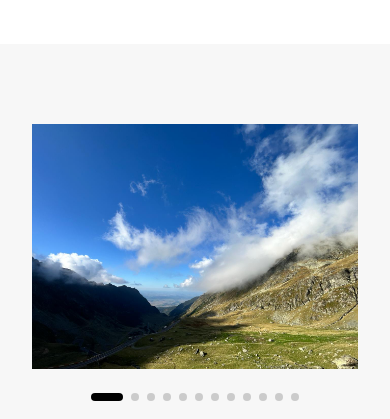
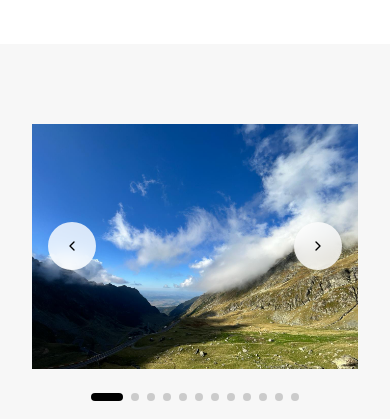
Before and after one commit to codeforge-ai/bdg-moto-club-landing-page, a Next.js app: page /excursii in a window 390 px wide. Shown: the part 2720-3139 px from the top of the page. Built offline with nearby package versions, Linux system fonts and the light colour scheme.

Commit message:
fix: requested changes

```diff
--- a/src/shared/components/image-carousel.tsx
+++ b/src/shared/components/image-carousel.tsx
@@ -74,7 +74,7 @@ export function ImageCarousel() {
             </div>
           ))}
 
-          <div className="absolute inset-0 flex items-center justify-between p-4 opacity-0 transition-opacity duration-300 group-hover:opacity-100">
+          <div className="absolute inset-0 flex items-center justify-between p-4 opacity-100 transition-opacity duration-300 md:opacity-0 md:group-hover:opacity-100">
             <Button
               variant="secondary"
               size="icon"
```
